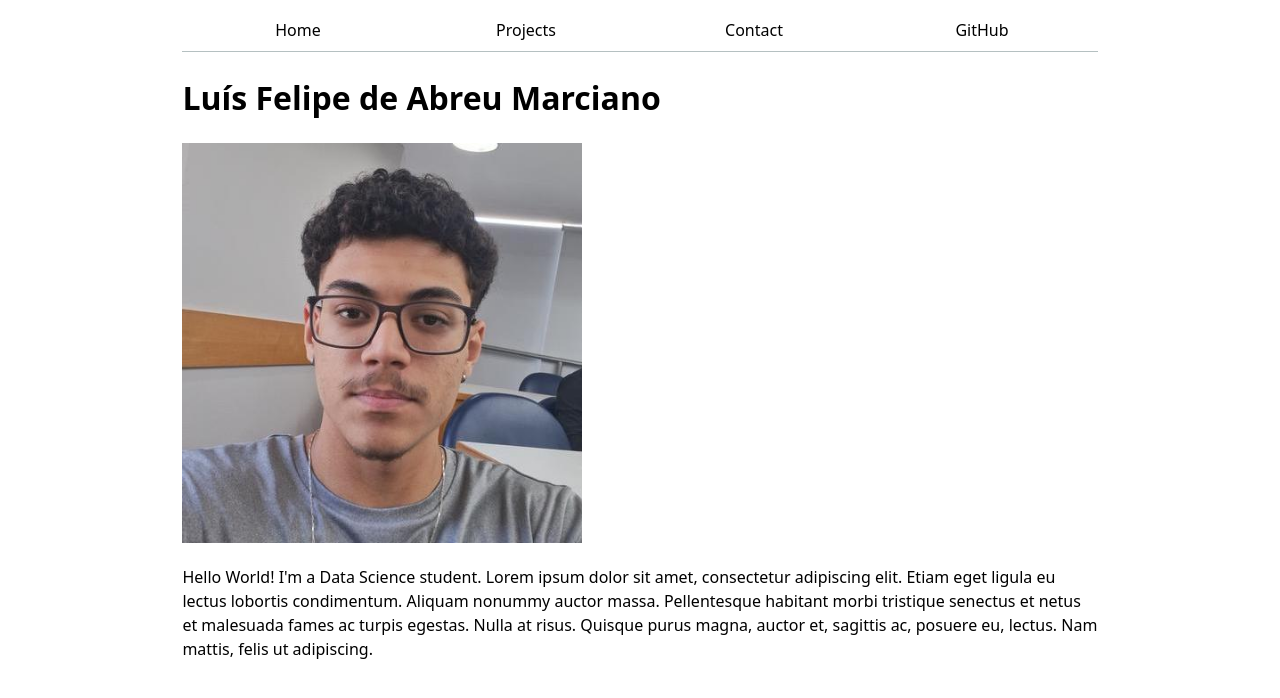
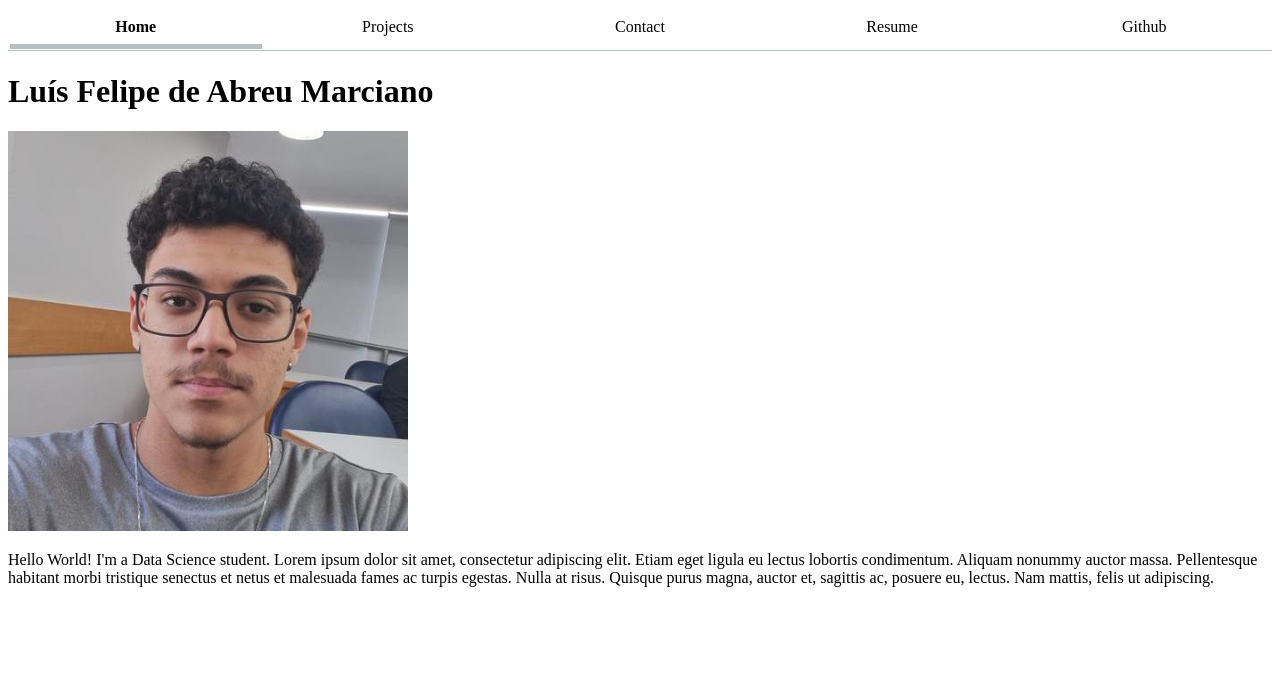
Before and after one commit to lfamarciano/my-portfolio, a SvelteKit app: page / in a window 1280 px wide. Shown: the top 698 px of the page. Built offline with nearby package versions, Linux system fonts and the light colour scheme.

Commit message:
add layout

```diff
--- /dev/null
+++ b/src/routes/+layout.svelte
@@ -0,0 +1,57 @@
+<script>
+import { base } from "$app/paths";
+import { page } from "$app/stores";
+let pages = [
+    { url: "/", title: "Home" },
+    { url: "/projects", title: "Projects" },
+    { url: "/contact", title: "Contact" },
+    { url: "/resume", title: "Resume" },
+    {url: "https://github.com/Mike-Kowalski", title:"Github"}
+];
+</script>
+
+<nav>
+  {#each pages as p}
+    <a
+        href={p.url.startsWith("http") ? p.url: `${base}${p.url}`}
+        class:current={$page.route.id === p.url}
+        target={p.url.startsWith("http") ? "_blank" : undefined}
+    >
+        {p.title}
+    </a>
+  {/each}
+</nav>
+
+<style>
+    nav {
+        --border-color: oklch(50% 10% 200 / 40%);
+        display: flex;
+        padding: 0.1em;
+        border-bottom-width: 1px;
+        border-bottom-style: solid;
+        border-bottom-color: var(--grey);
+        text-align: center;
+    }
+
+    nav a {
+        flex: 1;
+        text-decoration: none;
+        color: inherit;
+        /* text-align: center; */
+        padding: 0.5em;
+    }
+
+    nav .current {
+        font-weight: bold;
+        border-bottom-width: 5px;
+        border-bottom-style: solid;
+        border-bottom-color: var(--grey);
+    }
+
+    nav a:hover {
+        padding-bottom: -0.1em;
+        padding: 0.5em;
+        background-color: oklch(from var(--grey) 95% 5% h);
+    }
+</style>
+<slot />
--- a/static/global.js
+++ b/static/global.js
@@ -11,22 +11,22 @@ const ARE_WE_HOME = document.documentElement.classList.contains("home");
 // currentLink.classList.add("current");
 
 let pages = [
-    {url: "./", title: "Home"},
+    {url: ".", title: "Home"},
     {url: "projects", title: "Projects"},
     {url: "contact", title: "Contact"},
     {url: "https://github.com/lfamarciano", title: "GitHub"}
 ];
 
-let nav = document.createElement("nav");
-document.body.prepend(nav);
+// let nav = document.createElement("nav");
+// document.body.prepend(nav);
 
 for (let p of pages) {
     let url = p.url;
     let title = p.title;
     // Create link and add it to nav
-    if (!ARE_WE_HOME && !url.startsWith("http")) {
-        url = "/my-portfolio/" + url;
-    }
+    // if (!ARE_WE_HOME && !url.startsWith("http")) {
+    //     url = "/my-portfolio/" + url;
+    // }
 
     let a = document.createElement("a");
     a.href = url;
@@ -40,5 +40,5 @@ for (let p of pages) {
         a.setAttribute("target", "_blank");
     }
 
-    nav.append(a);
+    // nav.append(a);
 }
--- a/static/style.css
+++ b/static/style.css
@@ -1,21 +1,21 @@
 :root {
 	--grey: oklch(80% 3% 200);
 	--white: #ffffff;
+	border-bottom-color: var(--border-color);
+	/* color-scheme: dark */
+
   }
 
 body {
 	/* Set line height to 1.5 times the font size
 	   and use the OS’s UI font as the website font
 	 */
-	font: 100%/1.5 system-ui;
 
-	max-width: 100ch;
-	margin-inline: auto;
 	/* ANOTHER WAY TO DO IT */
 	/* margin-inline: max(1em, (100% - 100ch) / 2); */
 
 
-	nav {
+	/* nav {
 		display: flex;
 		padding: 0.1em;
 		border-bottom-width: 1px;
@@ -28,7 +28,6 @@ body {
 		flex: 1;
 		text-decoration: none;
 		color: inherit;
-		/* text-align: center; */
 		padding: 0.5em;
 	}
 
@@ -43,12 +42,12 @@ body {
 		padding-bottom: -0.1em;
 		padding: 0.5em;
 		background-color: oklch(from var(--grey) 95% 5% h);
-	}
+	} */
 
 	form {
 		display: flex;
 		flex-direction: column;
-		gap: 15px;
+		gap: 1000px;
 		grid-template-columns: auto 1fr;
 	}
 
```
